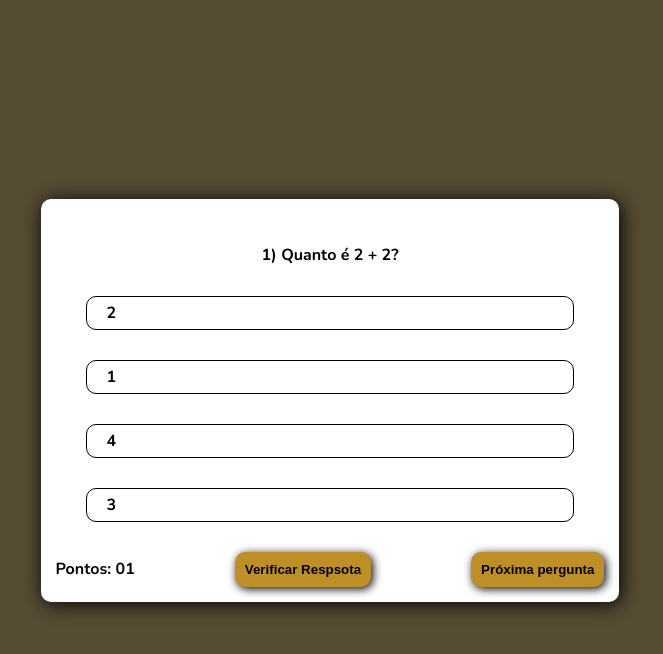
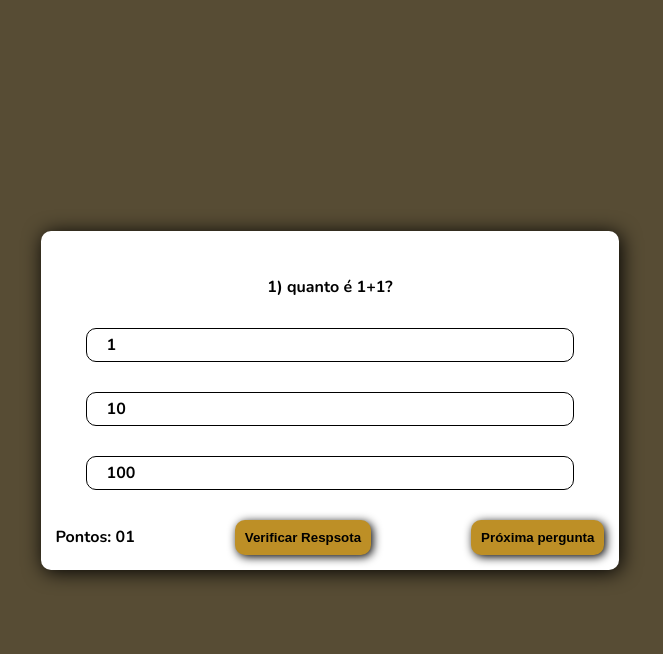
Before and after one commit to renatogomesf/Perguntas-e-Respostas, a plain HTML site: page index.html in a window 1280 px wide. Both pictures are taken after a click on the button "Começar a jogar". Shown: the whole page, without its empty margins (310-973 px from the left). Drawn offline with nearby package versions, Linux system fonts and the light colour scheme.

Commit message:
mudando js

```diff
--- a/index.html
+++ b/index.html
@@ -15,9 +15,10 @@
             </div>
             <button class="btn_começar">Começar a jogar</button>
         </div>
+
         <div class="jogo">
             <div class="conteudo">
-                <!-- <div class="pergunta"></div>
+                <!-- <div class="pergunta">Lorem ipsum dolor sit amet consectetur, adipisicing elit. Facere a magnam natus vero quos voluptatem voluptates est. Consequuntur quidem dolor quisquam quis voluptatibus. Maiores, quidem nesciunt dignissimos reiciendis qui itaque!</div>
                 <div class="alternativas">2</div>
                 <div class="alternativas">1</div>
                 <div class="alternativas">3</div>
@@ -32,6 +33,7 @@
         </div>
     </main>
 
-    <script src="js/script.js"></script>
+    <!-- <script src="js/script.js"></script> -->
+    <script src="js/teste.js"></script>
 </body>
 </html>
--- /dev/null
+++ b/js/teste.js
@@ -0,0 +1,71 @@
+const telaInicial = document.querySelector(".telaInicial")
+const jogo = document.querySelector(".jogo")
+const conteudo = document.querySelector(".conteudo")
+
+const btn_começar = document.querySelector(".btn_começar")
+const btn_proxima = document.querySelector(".btn_proxima")
+const btn_verificar = document.querySelector(".btn_verificar")
+
+btn_começar.addEventListener("click",()=>{
+    telaInicial.style.display = "none"
+    jogo.style.display = "block"
+    criarConteudo()
+})
+
+const questoes = [
+    {
+        pergunta: "1) quanto é 1+1?",
+        alternativas: [
+            {item: "1", correto: false },
+            {item: "2", correto: true },
+            {item: "3", correto: false },
+            {item: "4", correto: false }
+        ]
+    },
+
+    {
+        pergunta: "2) quanto é 10+10?",
+        alternativas: [
+            {item: "10", correto: false },
+            {item: "30", correto: false },
+            {item: "20", correto: true },
+            {item: "40", correto: false }
+        ]
+    },
+
+    {
+        pergunta: "3) quanto é 100+100?",
+        alternativas: [
+            {item: "100", correto: false },
+            {item: "400", correto: false },
+            {item: "300", correto: false },
+            {item: "200", correto: true }
+        ]
+    },
+]
+
+let contador = 0
+
+function criarConteudo(){
+    const divPergunta = document.createElement("div")
+    divPergunta.setAttribute("class","pergunta")
+    divPergunta.innerHTML = questoes[contador].pergunta
+    conteudo.appendChild(divPergunta)
+
+    questoes.map((el)=>{
+        const divAlternativas= document.createElement("div")
+        divAlternativas.setAttribute("class","alternativas")
+        divAlternativas.innerHTML = el.alternativas[contador].item
+        conteudo.appendChild(divAlternativas)
+
+        console.log(el.alternativas[contador])
+    })
+
+    contador++
+    console.log(contador)
+}
+
+btn_proxima.addEventListener("click",()=>{
+    conteudo.innerHTML = ""
+    criarConteudo()
+})
```
